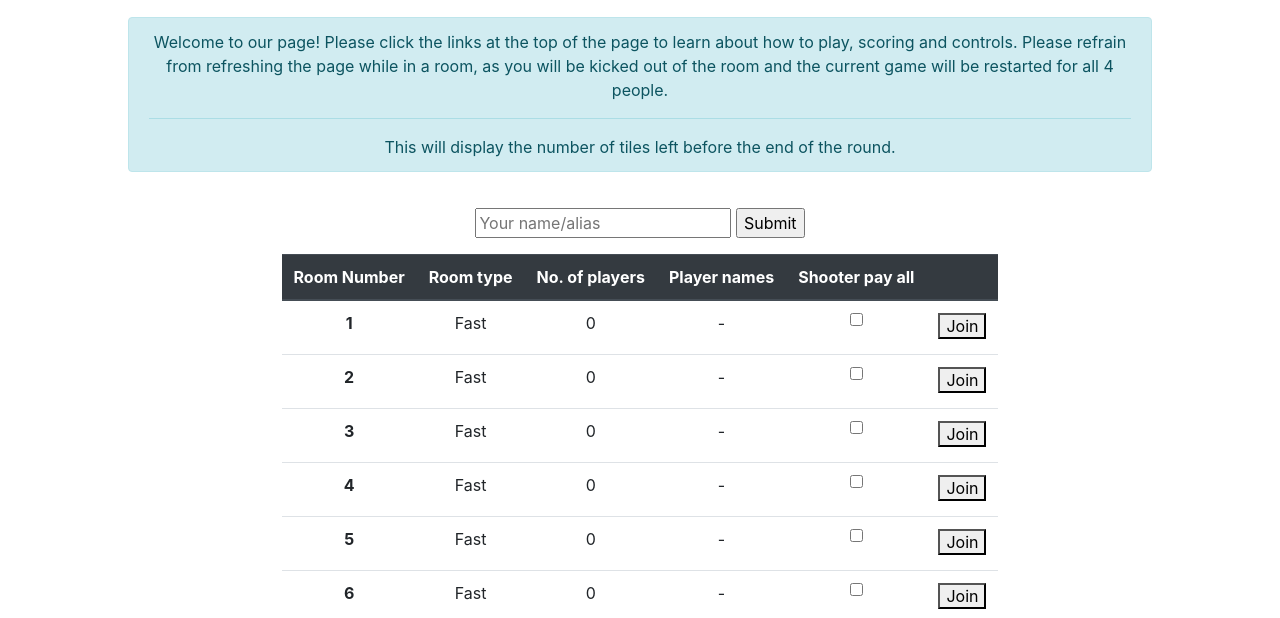
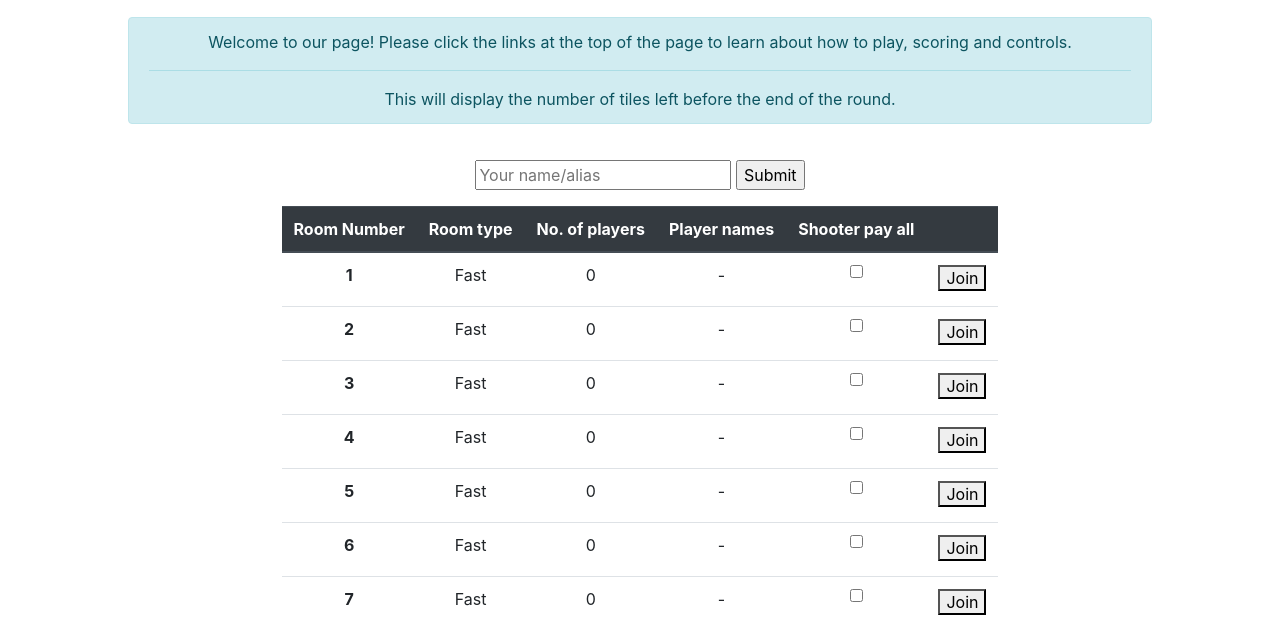
Before and after one commit to ambroseboo/sgmahjong, a website: page index.html in a window 1280 px wide. Shown: the part 187-805 px from the top of the page. Drawn offline with nearby package versions, Linux system fonts and the light colour scheme; no server answers; files whose address does not match are found by name.

Commit message:
Update index.html

```diff
--- a/index.html
+++ b/index.html
@@ -261,7 +261,7 @@
         <button type="button" onclick="hu()" style="margin:8px 8px 8px 8px;">H</button>
     </div>
     <div class="mx-auto alert alert-info" role="alert">
-        <p id="info"> Welcome to our page! Please click the links at the top of the page to learn about how to play, scoring and controls. Please refrain from refreshing the page while in a room, as you will be kicked out of the room and the current game will be restarted for all 4 people.</p>
+        <p id="info"> Welcome to our page! Please click the links at the top of the page to learn about how to play, scoring and controls.</p>
         <hr>
         <p class="mb-0" id="tiles_left">This will display the number of tiles left before the end of the round.</p>
     </div>
```
